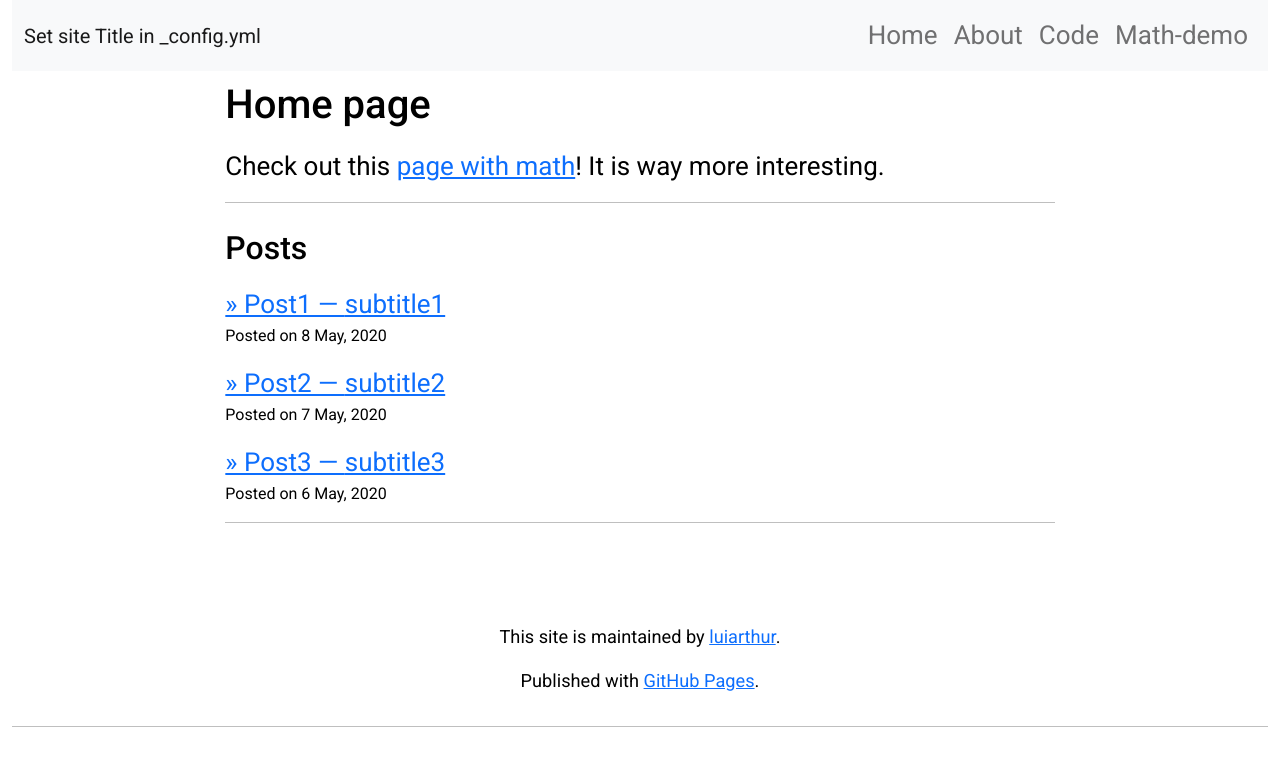
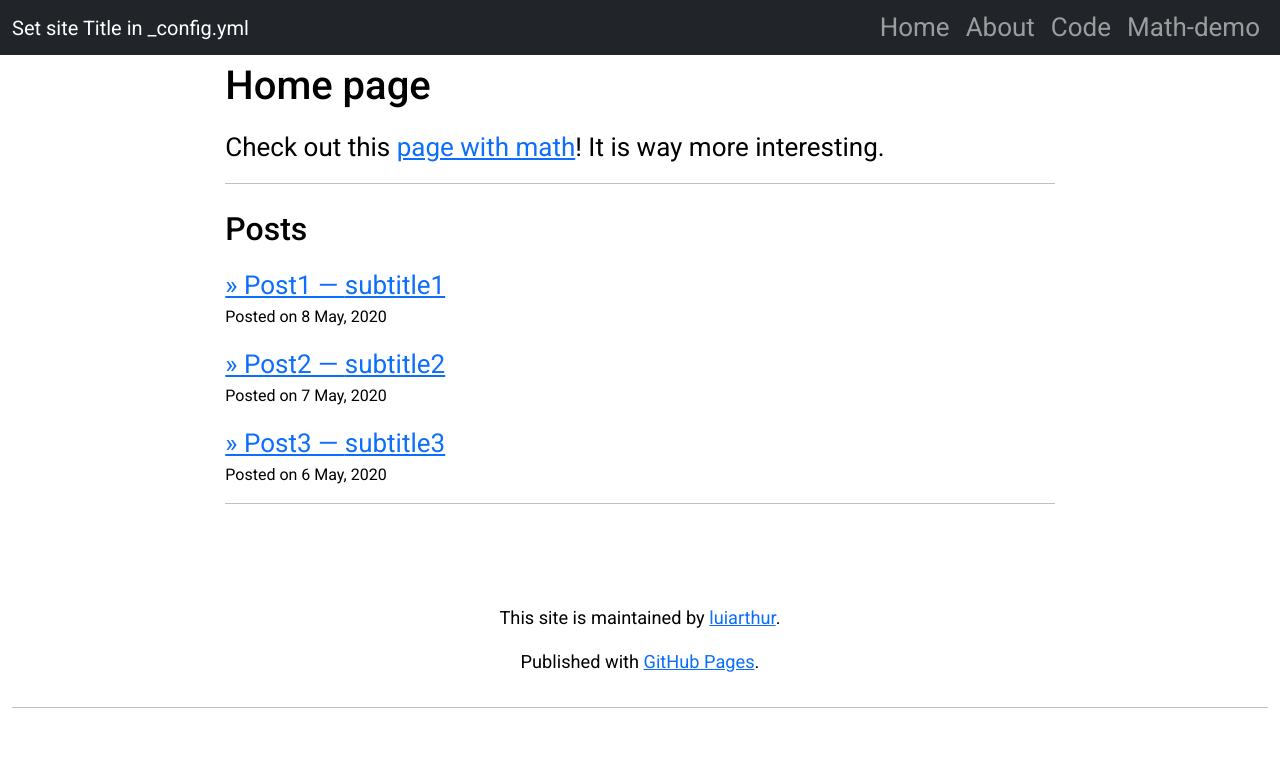
Before and after one commit to luiarthur/ghpage-template, a Jekyll site: the page built from docs/index.md, in a window 1280 px wide. Shown: the top 766 px of the page. Built offline with Jekyll 4.4.1, drawn with Linux system fonts in a browser that asks for light colours; nearby versions of some CDN libraries; comment, search, counter and statistics services are not loaded; our own code applies the rules of GitHub Pages for plain Markdown files.

Commit message:
better navbar

```diff
--- a/docs/_includes/nav.html
+++ b/docs/_includes/nav.html
@@ -1,5 +1,5 @@
 <!-- Navigation -->
-<nav class="navbar navbar-expand-lg navbar-light bg-light">
+<nav class="navbar navbar-expand-lg navbar-dark bg-dark navbar-custom">
     <div class="container-fluid">
       <!-- Brand and toggle get grouped for better mobile display -->
       <a class="navbar-brand" href="{{site.github_repo}}">{{ site.title }}</a>
--- a/docs/_layouts/page.html
+++ b/docs/_layouts/page.html
@@ -6,7 +6,7 @@ layout: default
 </header-->
 
 <!-- Main Content -->
-<div class="row">
+<div class="row main-content">
 	<div class="col-lg-8 offset-lg-2 col-md-10 offset-md-1">
 		{{ content }}
     <hr>
--- a/docs/assets/css/custom.css
+++ b/docs/assets/css/custom.css
@@ -34,3 +34,6 @@ pre.highlight {
   padding: 10px;
   border-radius: 10px;
 }
+.row.main-content {
+  margin-top: 2em;
+}
--- a/docs/assets/css/main.css
+++ b/docs/assets/css/main.css
@@ -3,3 +3,4 @@
 @import url("https://cdn.jsdelivr.net/npm/katex@0.12.0/dist/katex.min.css");
 @import url("syntax-highlight.css");
 @import url("custom.css");
+@import url("navbar-custom.css");
--- /dev/null
+++ b/docs/assets/css/navbar-custom.css
@@ -0,0 +1,18 @@
+.navbar-custom {
+  /*background: white;*/
+  /*z-index: 3;*/
+  position: absolute;
+  top: 0;
+  left: 0;
+  width: 100%;
+  padding: 0;
+}
+.navbar-custom .navbar-toggler {
+  border: 0px;
+}
+.navbar-custom .navbar-toggler:focus,
+.navbar-custom .navbar-toggler:active,
+.navbar-custom .navbar-toggler-icon:focus {
+    outline: none;
+    box-shadow: none;
+}
```
